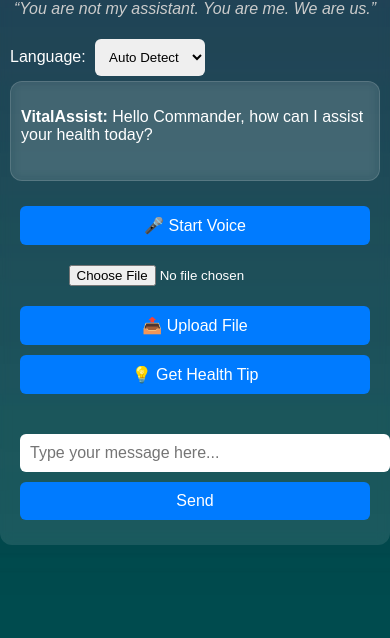
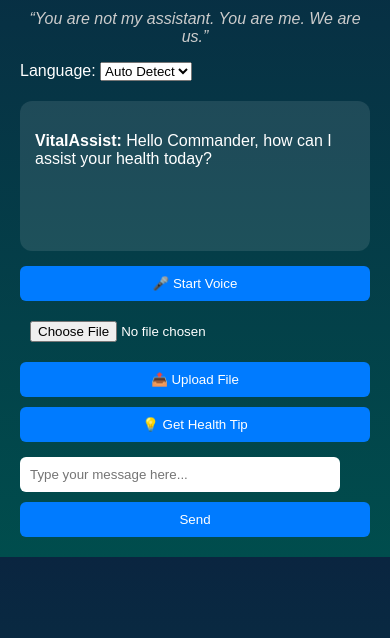
Before and after one commit to VitalAssist/VitalAssist-website, a plain HTML site: page index.html in a window 390 px wide. Shown: the part 206-844 px from the top of the page. Drawn offline with Linux system fonts and the light colour scheme; a script that the page names is missing.

Commit message:
Add files via upload

```diff
--- a/style.css
+++ b/style.css
@@ -1,54 +1,50 @@
+
 body {
-  background-image: url('./assets/background.jpg');
-  background-size: cover;
-  background-attachment: fixed;
-  background-position: center;
-  background-repeat: no-repeat;
+  background: linear-gradient(to bottom, #0a2540, #004d4d);
   font-family: sans-serif;
   margin: 0;
   padding: 0;
+  color: white;
 }
 .container {
   max-width: 700px;
   margin: auto;
   padding: 20px;
-  background: rgba(255, 255, 255, 0.1);
-  border-radius: 12px;
-  backdrop-filter: blur(6px);
-  color: white;
 }
 .header {
   text-align: center;
 }
 .slogan {
-  text-align: center;
   font-style: italic;
   color: #ccc;
 }
-.chat-box {
-  margin-top: 20px;
-}
 .chat-window {
-  background: rgba(255, 255, 255, 0.07);
-  border: 1px solid rgba(255, 255, 255, 0.15);
-  backdrop-filter: blur(6px);
+  background: rgba(255, 255, 255, 0.1);
   padding: 15px;
   border-radius: 12px;
-  min-height: 100px;
+  margin-top: 20px;
+  min-height: 120px;
 }
 .chat-buttons, .chat-input {
-  margin-top: 10px;
-  text-align: center;
+  margin-top: 15px;
+  display: flex;
+  flex-wrap: wrap;
+  gap: 10px;
+  justify-content: center;
 }
-input[type="text"], input[type="file"], select, button {
+input[type="text"], input[type="file"] {
   padding: 10px;
   border-radius: 6px;
   border: none;
-  margin: 5px;
+  width: 100%;
+  max-width: 300px;
 }
 button {
   background-color: #007bff;
   color: white;
+  padding: 10px;
+  border-radius: 6px;
+  border: none;
   cursor: pointer;
 }
 button:hover {
@@ -60,14 +56,8 @@ img {
   display: block;
 }
 @media screen and (max-width: 600px) {
-  .container, .chat-window, .chat-buttons, .chat-input {
-    width: 100%;
-    padding: 10px;
-    box-sizing: border-box;
-  }
-  input[type="text"], button {
-    width: 100%;
-    margin: 5px 0;
-    font-size: 1em;
+  .chat-buttons, .chat-input {
+    flex-direction: column;
+    align-items: stretch;
   }
 }
```
